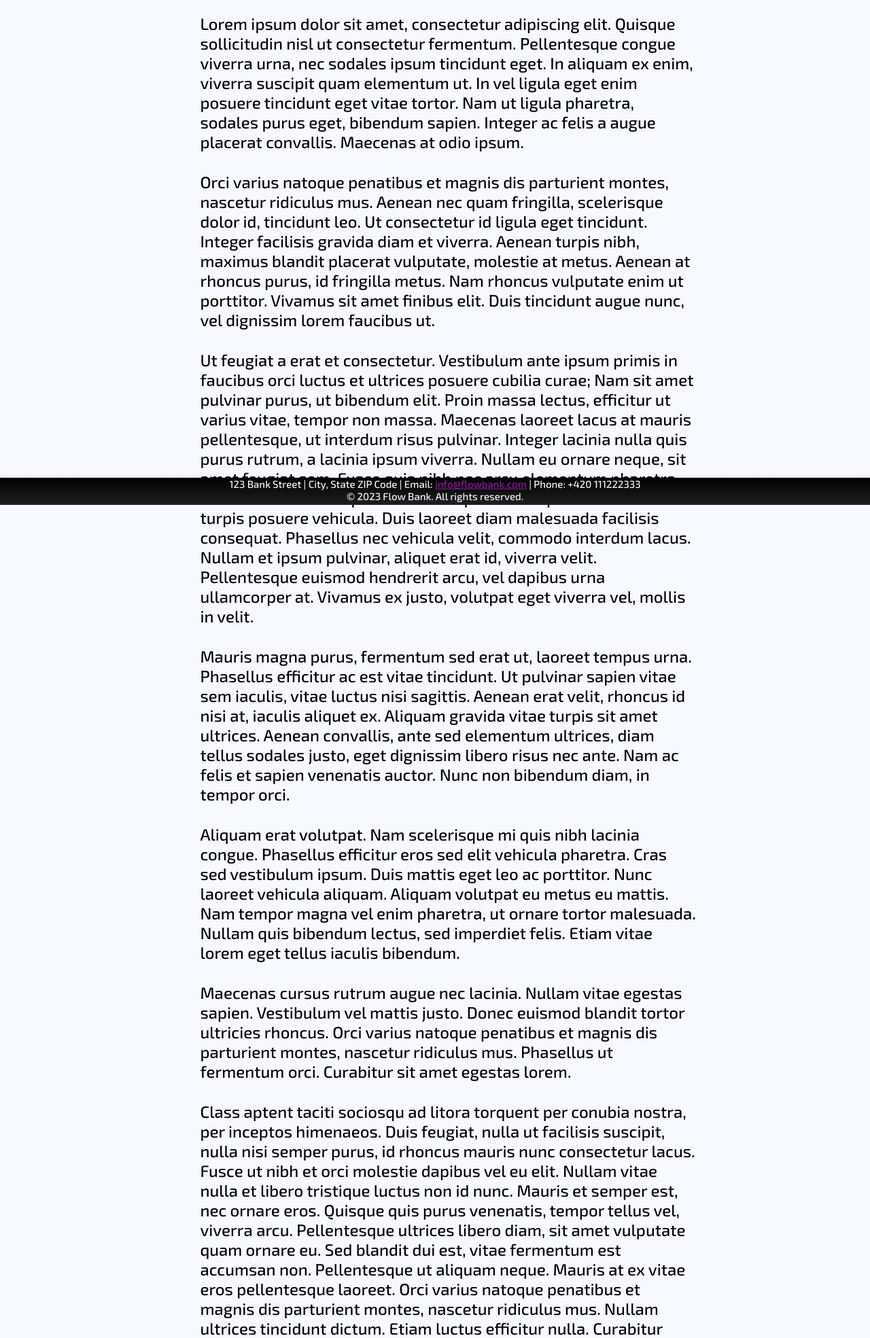
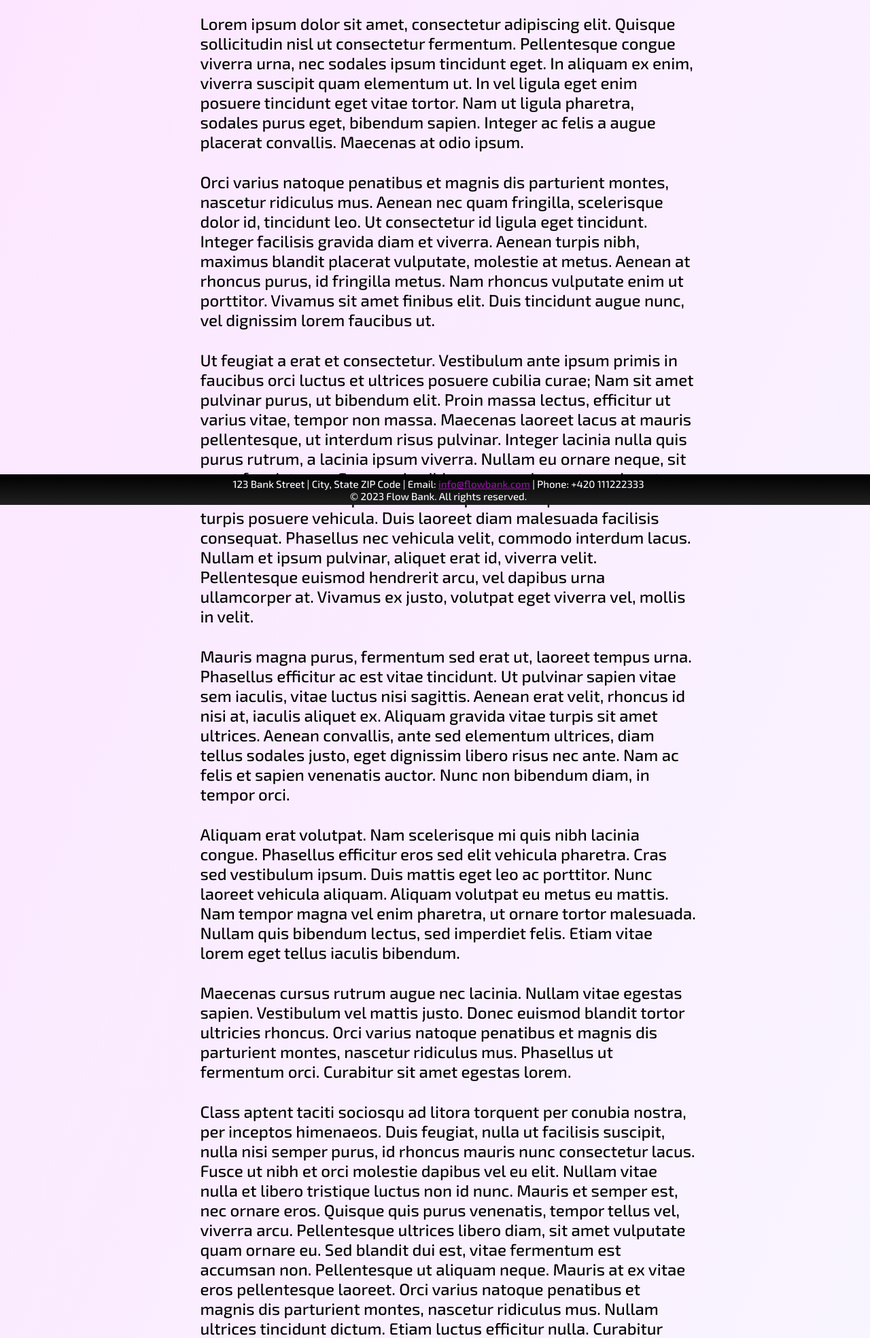
Before and after one commit to Pat101404/Bank_System, a PHP site: page /Pages/home.php in a window 1280 px wide. Shown: the part 57-2026 px from the top of the page at 68% size. Run offline with PHP 8.4, Linux system fonts and the light colour scheme.

Commit message:
fotter fix

```diff
--- a/web/css/main.css
+++ b/web/css/main.css
@@ -8,7 +8,7 @@ body{
     font-family: 'Exo 2', sans-serif;
     margin: 0;
     font-size: 24px;
-    background-color: ghostwhite;
+    background-image: linear-gradient(to bottom right, #fce6ff, ghostwhite);
 }
 p{
     padding-top: 10px;
@@ -43,13 +43,16 @@ nav ul li a {
 
 footer {
     position: fixed;
+    margin-top: 50px;
+    padding: 5px;
     left: 0;
     bottom: 0;
     width: 100%;
-    height: 5%;
+    height: 35px;
     background-image: linear-gradient(black, #202020);
     color: ghostwhite;
     text-align: center;
+    ;
 }
 footer p {
     margin: 0;
@@ -57,20 +60,13 @@ footer p {
     font-size: 15px;
 }
 
-.contacts{
-    display: inline;
-    text-align: center;
-    color: black;
-}
-body div.contacts a{
-
-}
 .contacts p{
     margin: 0;
 }
 .core{
     margin-left: 20%;
     margin-right: 20%;
+    margin-bottom: 50px;
 }
 .card-window{
     display: flex;
```
